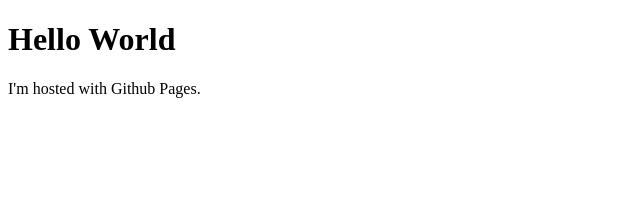
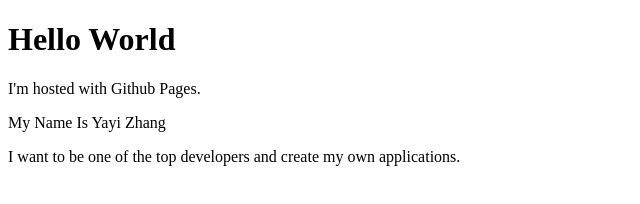
Before and after one commit to austen-cloud/austen-cloud.github.io, a plain HTML site: page index.html in a window 1280 px wide. Shown: the whole page, without its empty margins (0-640 px from the left). Drawn offline with Linux system fonts and the light colour scheme.

Commit message:
Second commit

```diff
--- a/index.html
+++ b/index.html
@@ -8,5 +8,7 @@
 <body>
     <h1>Hello World</h1>
     <p>I'm hosted with Github Pages.</p>
+    <p>My Name Is Yayi Zhang</p>
+    <p>I want to be one of the top developers and create my own applications.</p>
 </body>
 </html>
```
